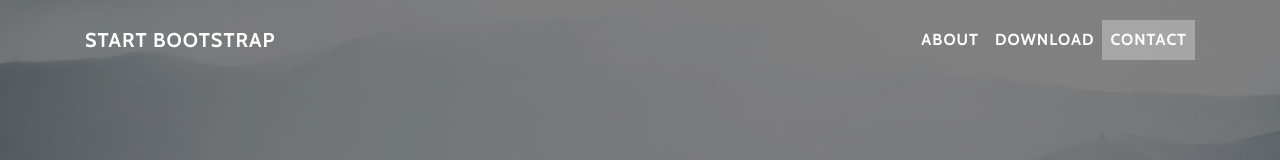
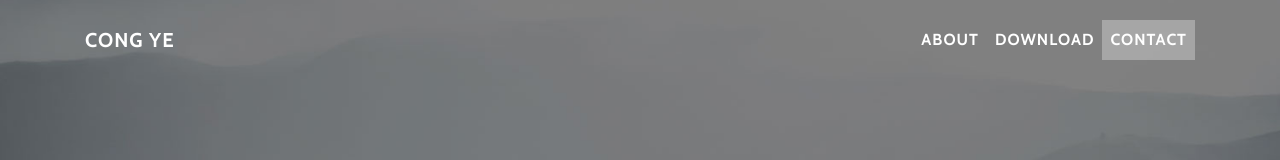
Before and after one commit to cong4chopin/cong4chopin.github.io, a website with bundled scripts: page index.html in a window 1280 px wide. Shown: the top 160 px of the page. Built offline with nearby package versions, Linux system fonts and the light colour scheme.

Commit message:
change page top
to my own name

```diff
--- a/index.html
+++ b/index.html
@@ -28,7 +28,7 @@
     <!-- Navigation -->
     <nav class="navbar navbar-expand-lg navbar-light fixed-top" id="mainNav">
       <div class="container">
-        <a class="navbar-brand js-scroll-trigger" href="#page-top">Start Bootstrap</a>
+        <a class="navbar-brand js-scroll-trigger" href="#page-top">Cong Ye</a>
         <button class="navbar-toggler navbar-toggler-right" type="button" data-toggle="collapse" data-target="#navbarResponsive" aria-controls="navbarResponsive" aria-expanded="false" aria-label="Toggle navigation">
           Menu
           <i class="fa fa-bars"></i>
```
